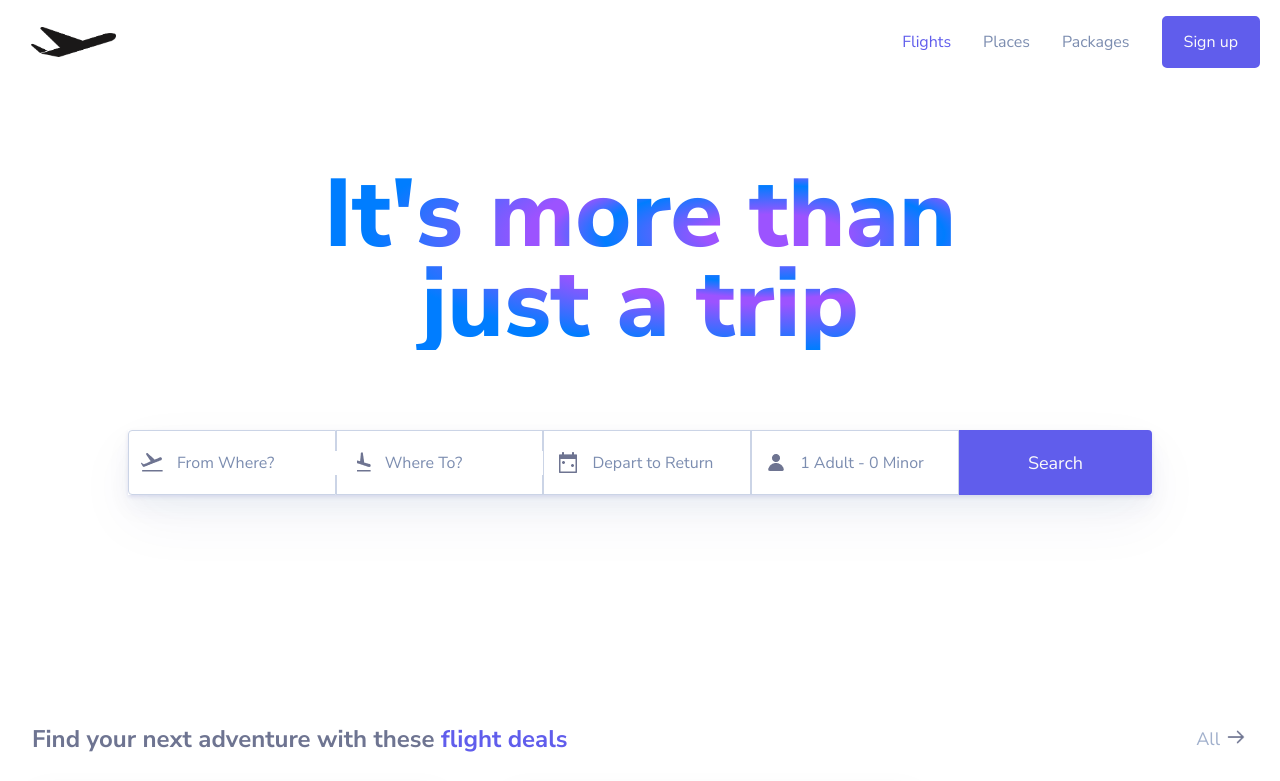
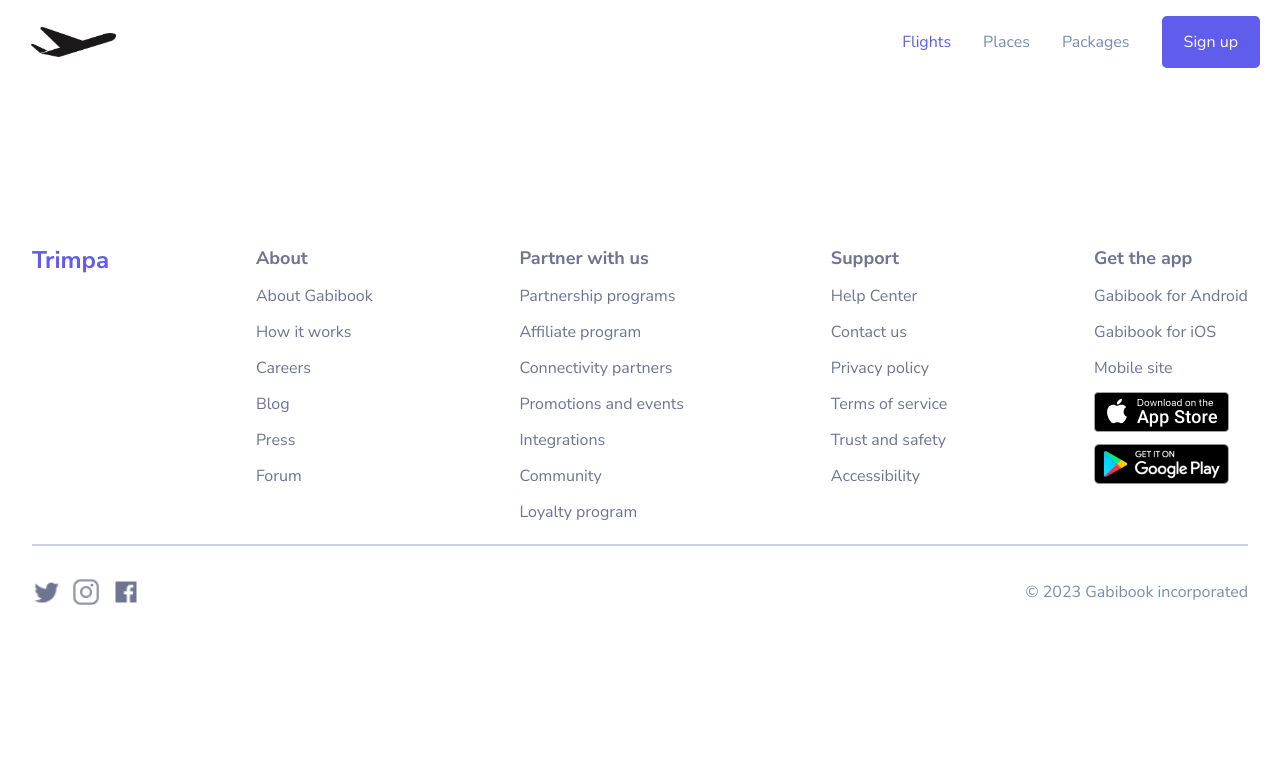
Before and after one commit to gabrielgonta/Gabibook, a React (Vite) app: page / in a window 1280 px wide. Shown: the top 781 px of the page. Built offline with nearby package versions, Linux system fonts and the light colour scheme.

Commit message:
[+] Add Push

```diff
--- a/src/App.jsx
+++ b/src/App.jsx
@@ -20,7 +20,7 @@ const App = () => {
       <div className="font-Nunito overflow-hidden max-w-[1440px] mx-auto">
         <Navbar />
         <Routes>
-          <Route path="/" element={<Flights />} />
+          <Route path="/Gabibook/" element={<Flights />} />
           <Route path="/hotels" element={<Hotels />} />
           <Route path="/packages" element={<Packages />} />
           <Route path="/explore" element={<FlightExplore />} />
```
